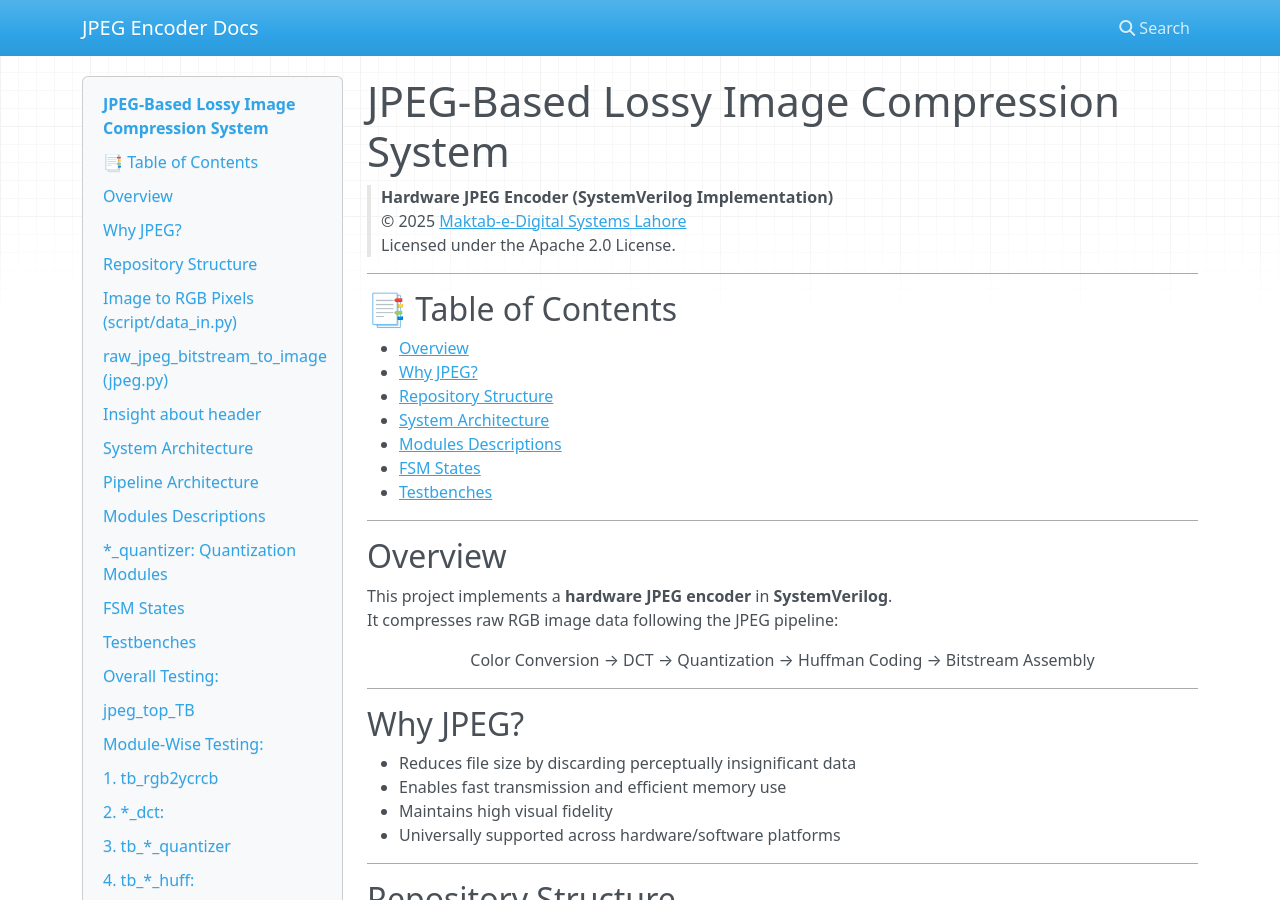
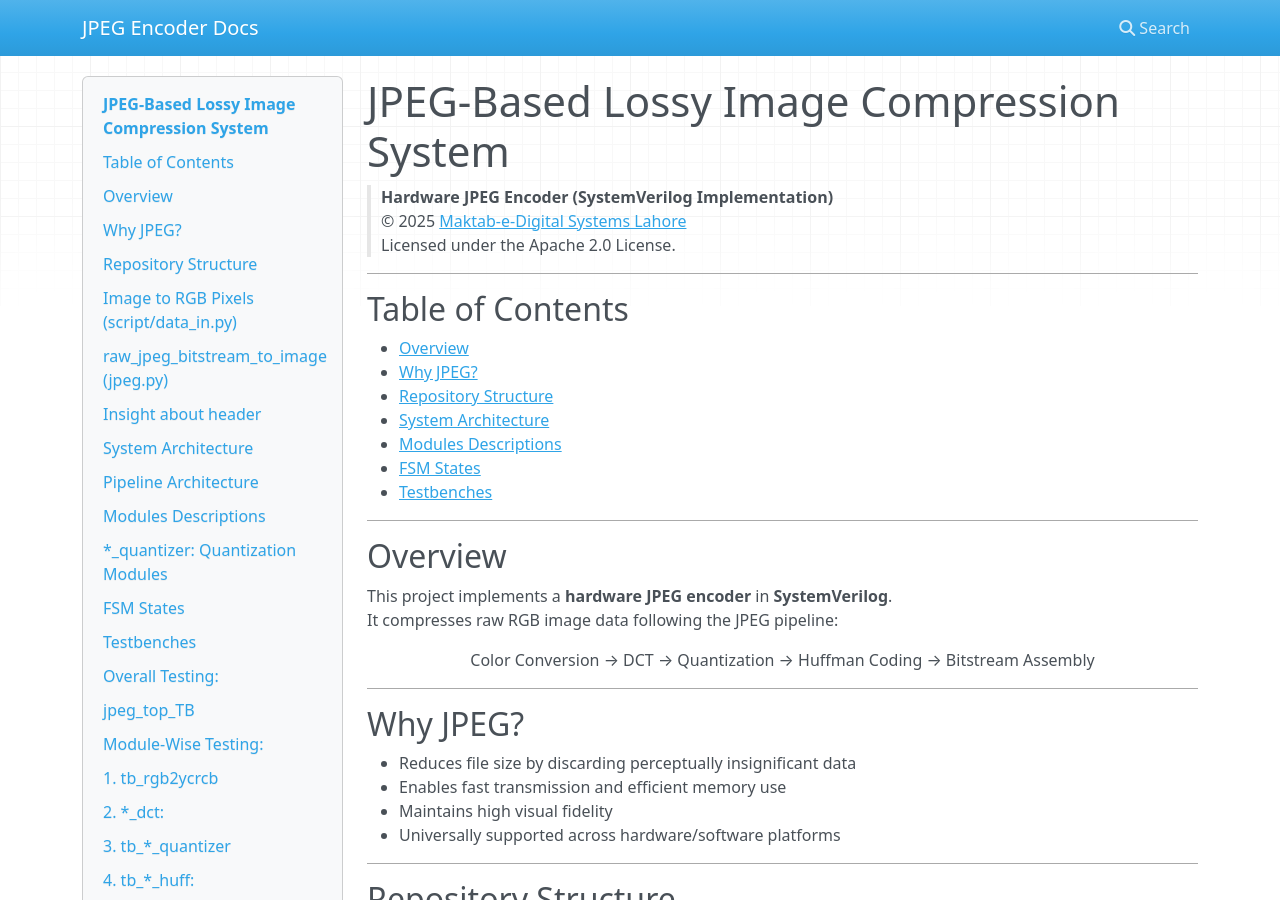
Before and after one commit to rmknae/JPEG--ENCODER, an MkDocs documentation site: the page built from docs/index.md, in a window 1280 px wide and 900 px high. Built offline with MkDocs 1.6.1, drawn with Linux system fonts in a browser that asks for light colours; nearby versions of some CDN libraries.

```diff
--- a/docs/index.md
+++ b/docs/index.md
@@ -6,7 +6,7 @@
 
 ---
 
-## 📑 Table of Contents
+## Table of Contents
 - [Overview](#overview)
 - [Why JPEG?](#why-jpeg)
 - [Repository Structure](#repository-structure)
```
